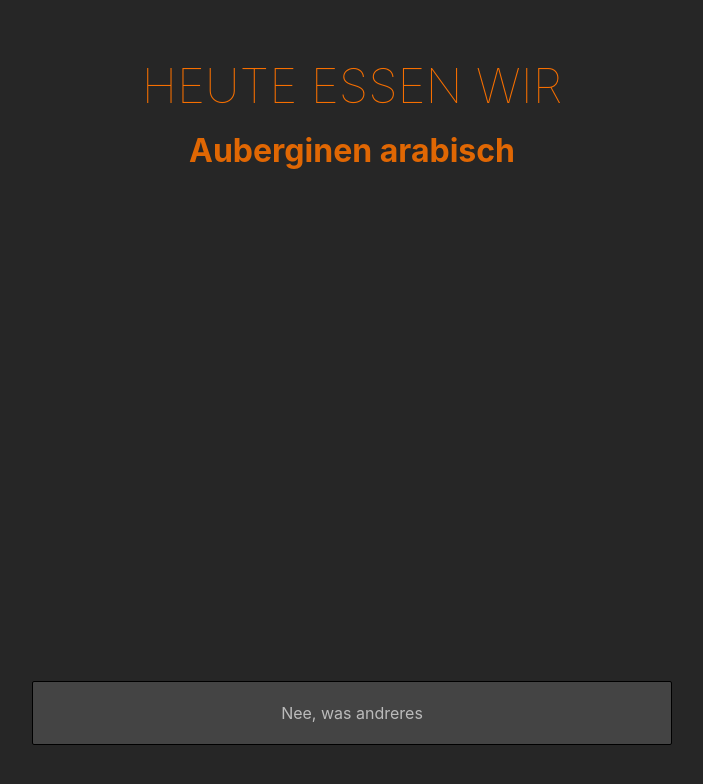
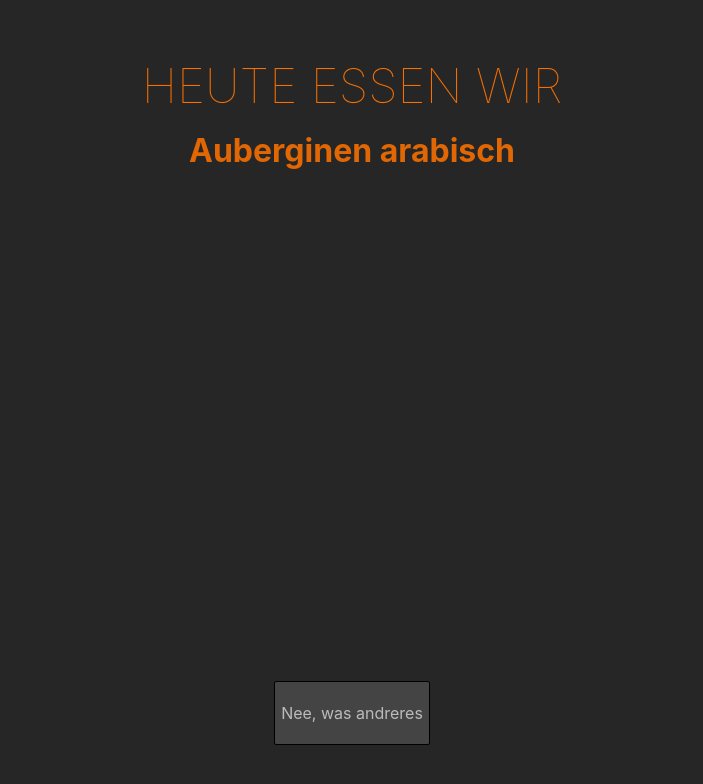
Before and after one commit to frie321984/was-essen-wir, a Svelte app: page / in a window 1280 px wide. Both pictures are taken after a click on the button "Sag's mir!". Shown: the top 784 px of the page, without its empty margins (288-991 px from the left). Built offline with nearby package versions, Linux system fonts and the light colour scheme.

Commit message:
extract button

```diff
--- /dev/null
+++ b/src/AndersUeberlegenButton.svelte
@@ -0,0 +1,21 @@
+<script>
+	import { menueVorschlag, waehleZufaelligesMenue , ablehnenUndNeuVorschlagen } from './Essen.js';
+	import Button from './Button.svelte';
+
+	let zufallsEssen;
+
+	const unsub = menueVorschlag.subscribe(value => {
+		zufallsEssen = value;
+	});
+
+	function neuWuerfeln(schmecktHeuteNicht) {
+		ablehnenUndNeuVorschlagen(schmecktHeuteNicht);
+	}
+
+</script>
+
+<main>
+	<Button on:click={neuWuerfeln(zufallsEssen)}>
+		Nee, was andreres
+	</Button>
+</main>
--- a/src/App.svelte
+++ b/src/App.svelte
@@ -3,6 +3,8 @@
 	import { menueVorschlag, waehleZufaelligesMenue , ablehnenUndNeuVorschlagen } from './Essen.js';
 	import Ratlos from './Ratlos.svelte';
 	import MenueVorschlag from './MenueVorschlag.svelte';
+	import AndersUeberlegenButton from './AndersUeberlegenButton.svelte';
+	import Button from './Button.svelte';
 
 	let zufallsEssen;
 
@@ -16,17 +18,13 @@
 		waehleZufaelligesMenue();
 	}
 
-	function neuWuerfeln(schmecktHeuteNicht) {
-		ablehnenUndNeuVorschlagen(schmecktHeuteNicht);
-	}
-
 </script>
 
 <main>
 	{#if start}
 		<h1>Was essen wir heute?</h1>
 
-		<button class="highlight" on:click={starte}>Sag's mir!</button>
+		<Button on:click={starte}>Sag's mir!</Button>
 	{:else}
 		{#if !zufallsEssen}
 			<Ratlos />
@@ -34,9 +32,7 @@
 			<div id="aussuchen" transition:fade="{{ duration: 500 }}">
 				<h1>Heute essen wir <br /><MenueVorschlag /></h1>
 
-				<button on:click={neuWuerfeln(zufallsEssen)}>
-					Nee, was andreres
-				</button>
+				<AndersUeberlegenButton />
 			</div>
 		{/if}
 	{/if}
@@ -57,13 +53,6 @@
 		height: 93%;
 	}
 
-	button {
-		background-color: #444;
-		color: #bbb;
-		border: 1px solid black;
-		height: 4rem;
-	}
-
 	@media (min-width: 640px) {
 		main {
 			max-width: 640px;
--- /dev/null
+++ b/src/Button.svelte
@@ -0,0 +1,15 @@
+
+<main>
+	<button on:click>
+		<slot></slot>
+	</button>
+</main>
+
+<style>
+	button {
+		background-color: #444;
+		color: #bbb;
+		border: 1px solid black;
+		height: 4rem;
+	}
+</style>
```
